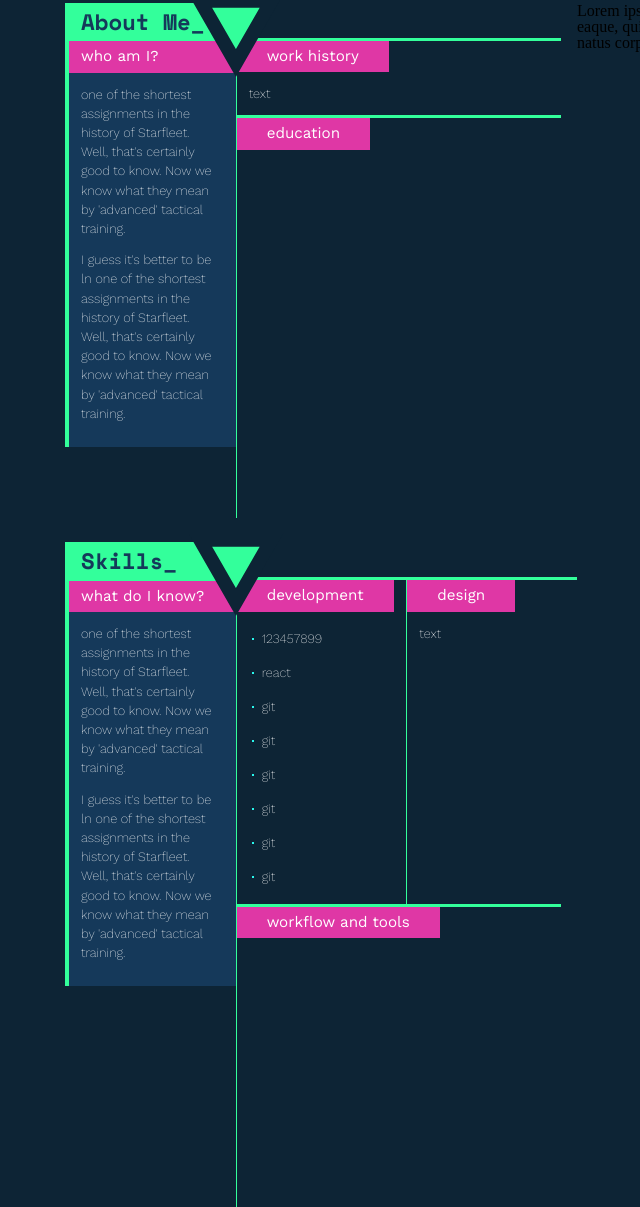
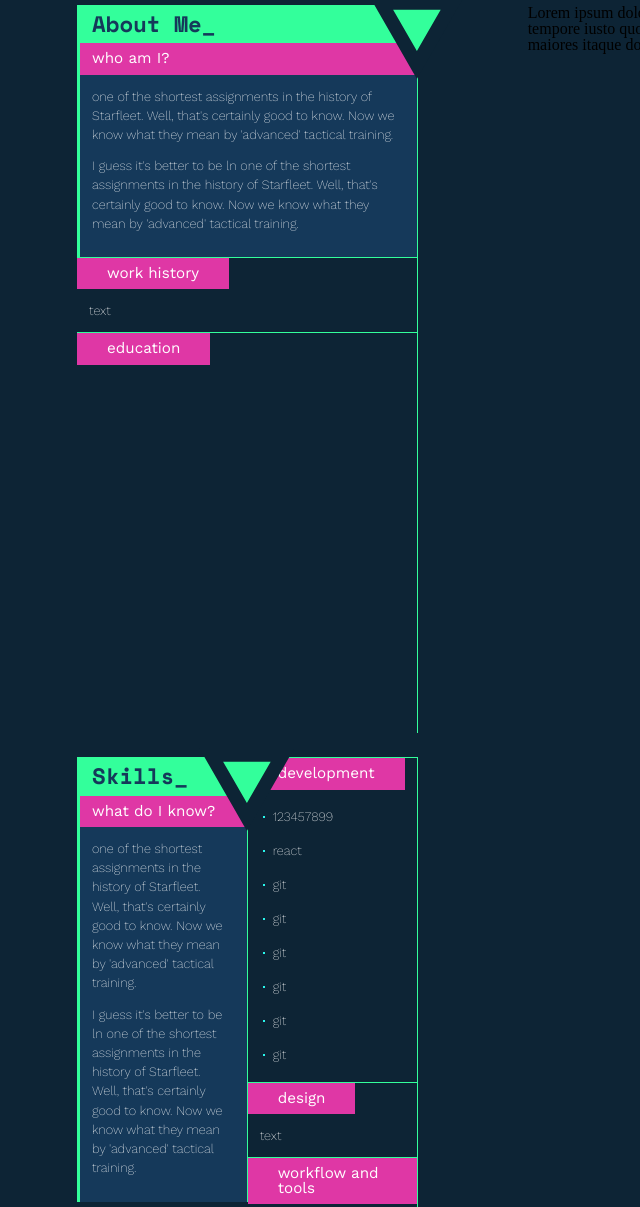
Before and after one commit to heymiguel/heymiguel-three-oh, a website: page src/index.html in a window 1280 px wide. Shown: the part 721-1928 px from the top of the page, without its empty margins (63-703 px from the left). Drawn offline with nearby package versions, Linux system fonts and the light colour scheme; files that its build step writes are made by us from their sources; files whose address does not match are found by name.

Commit message:
major changes to containers changed layout a bit

```diff
--- a/src/index.html
+++ b/src/index.html
@@ -12,6 +12,7 @@
 
 <body>
    <section class="hero">
+      <div class="container">
          <div class="name">
             <h1>Insert Name<span class="blink">_</span></h1>
          </div>
@@ -46,12 +47,13 @@
                </div>
             </div>
          </div>
+      </div>
    </section>
-   <div class="main container columns is-gapless">
-      <div class="left column is-6">
+   <div class="main container columns">
+      <div class="left column is-4">
          <!--start left column-->
          <section class="about columns is-gapless">
-            <div class="column is-one-third">
+            <div class="column">
                <div class="description">
                   <h3 class="green-title">
                      About Me<span class="blink-faster">_</span>
@@ -66,8 +68,6 @@
                      I guess it's better to be ln one of the shortest assignments in the history of Starfleet. Well, that's certainly good to know. Now we know what they mean by 'advanced' tactical training.
                   </p>
                </div>
-            </div>
-            <div class="column">
                <div class="content">
                   <h3 class="pink-subtitle">
                      work history
@@ -84,7 +84,7 @@
             </div>
          </section>
          <section class="skills columns is-gapless">
-            <div class="column is-one-third">
+            <div class="column is-half">
                <div class="description">
                   <h3 class="green-title">
                      Skills<span class="blink-faster">_</span>
@@ -101,8 +101,8 @@
                </div>
             </div>
             <div class="column">
-               <div class="developer-and-designer columns">
-                  <div class="content column developer">
+               <div class="developer-and-designer">
+                  <div class="content developer">
                      <h3 class="pink-subtitle">
                         development
                      </h3>
@@ -141,7 +141,7 @@
                         </li>
                      </ul>
                   </div>
-                  <div class="content column designer">
+                  <div class="content designer">
                      <h3 class="pink-subtitle">
                         design
                      </h3>
@@ -163,7 +163,7 @@
          </section>
       </div>
       <!--end left column-->
-      <div class="right column is-6">
+      <div class="right column is-7 is-offset-1">
          <!--start right column-->
          <section class="portfolio">
             Lorem ipsum dolor sit amet, consectetur adipisicing elit. Nihil accusantium eaque, quis tempore iusto quod temporibus veniam non odio expedita excepturi natus corporis. Totam maiores itaque dolorum, aspernatur mollitia eveniet.
--- a/src/scss/sections/common.scss
+++ b/src/scss/sections/common.scss
@@ -1,6 +1,10 @@
 html,
 body {
   font-size: 16px; //base
+}
+
+.wrapper {
+  margin: 0 auto;
 }
 
 .green-title {
@@ -44,7 +48,8 @@ section {
   .description {
     position: relative;
     padding-bottom: 12px;
-    border-left: 4px solid $neongreen;
+    border-left: 3px solid $neongreen;
+    border-right: 1px solid $neongreen;
     background: $background-text-blue;
     &:after {
       @include headerTriangle();
@@ -59,10 +64,8 @@ section {
     }
   }
   .content {
-    margin-top: 35px;
-    border-top: 3px solid $neongreen;
-    border-left: 1px solid $neongreen;
-    max-width: 95%;
+    border-top: 1px solid $neongreen;
+    border-right: 1px solid $neongreen;
     &.last {
       margin: 0;
       min-height: 400px;
--- a/src/scss/sections/hero.scss
+++ b/src/scss/sections/hero.scss
@@ -1,10 +1,10 @@
 .hero {
-  padding: 10%;
+  padding: 10% 2%;
   background: url('/img/toronto-ferdinand-stohr.jpg') no-repeat;
   background-size: cover;
   .name {
     background: $neonpink;
-    width: 600px;
+    width: 500px;
     position: relative;
     &:after {
       @include headerTriangle();
--- a/src/scss/structure/grid/grid-overrides.scss
+++ b/src/scss/structure/grid/grid-overrides.scss
@@ -1,5 +1,4 @@
 .container {
-  max-width: 1200px;
-  padding: 0 10%;
-  background: $background-dark-blue;
+  max-width: 1024px;
+  margin: 0 auto;
 }
```
Also changed, not shown: dist/css/main.css, dist/index.html. Lines whose indentation alone changed are shown as unchanged.
